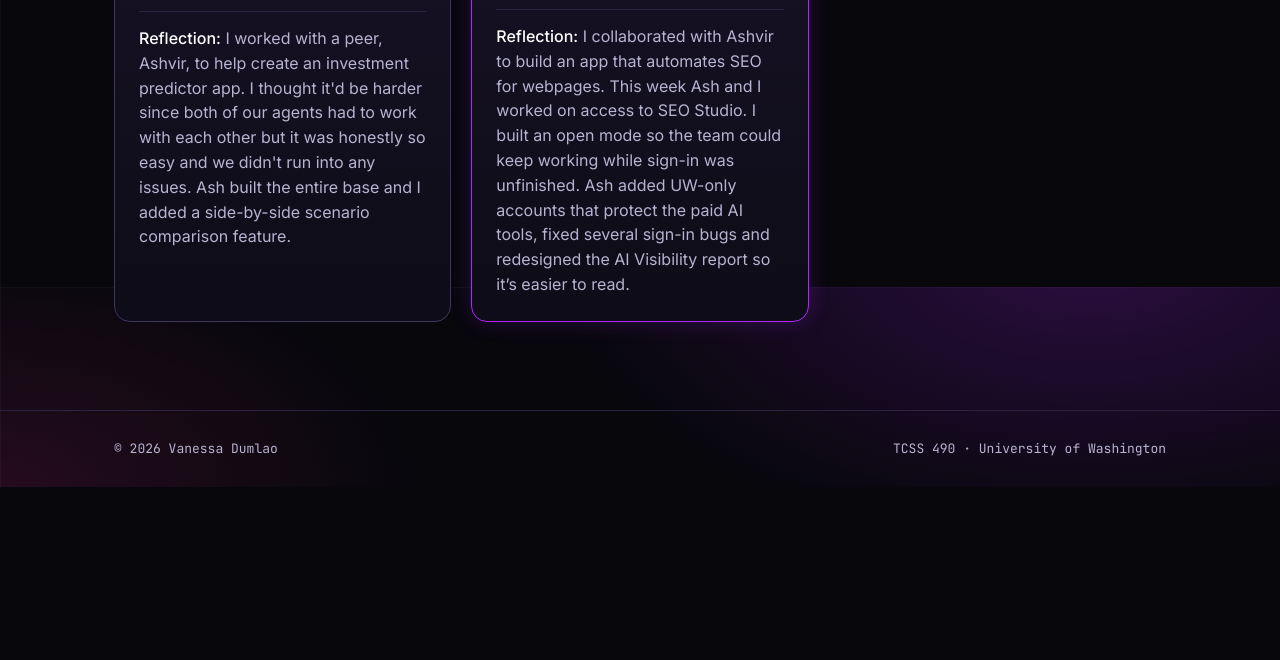
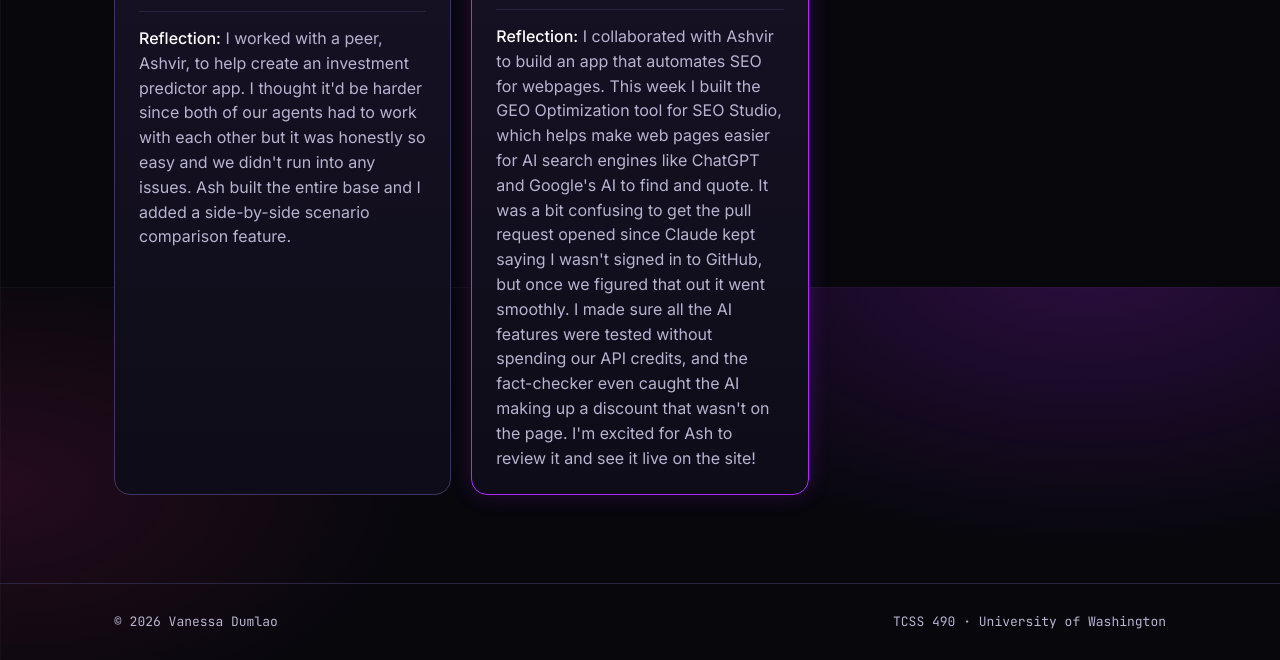
Before and after one commit to vdumlao1/Vanessa-s-Portfolio, a plain HTML site: page index.html in a window 1280 px wide. Shown: the part 1313-1973 px from the top of the page. Before the commit the page ends 1800 px from the top, so only its background shows below. Drawn offline with Linux system fonts and the light colour scheme.

Commit message:
Update Artifact 5 reflection for this week
Co-Authored-By: Claude Opus 5.5 <noreply@anthropic.com>

```diff
--- a/index.html
+++ b/index.html
@@ -107,7 +107,7 @@
         <a class="link" href="https://seo-studio-weld.vercel.app/" target="_blank" rel="noopener">
           <svg aria-hidden="true"><use href="#i-ext"/></svg>Live site
         </a>
-        <p class="reflection"><strong>Reflection:</strong> I collaborated with Ashvir to build an app that automates SEO for webpages. This week Ash and I worked on access to SEO Studio. I built an open mode so the team could keep working while sign-in was unfinished. Ash added UW-only accounts that protect the paid AI tools, fixed several sign-in bugs and redesigned the AI Visibility report so it’s easier to read.</p>
+        <p class="reflection"><strong>Reflection:</strong> I collaborated with Ashvir to build an app that automates SEO for webpages. This week I built the GEO Optimization tool for SEO Studio, which helps make web pages easier for AI search engines like ChatGPT and Google's AI to find and quote. It was a bit confusing to get the pull request opened since Claude kept saying I wasn't signed in to GitHub, but once we figured that out it went smoothly. I made sure all the AI features were tested without spending our API credits, and the fact-checker even caught the AI making up a discount that wasn't on the page. I'm excited for Ash to review it and see it live on the site!</p>
       </article>
 
     </div>
```
